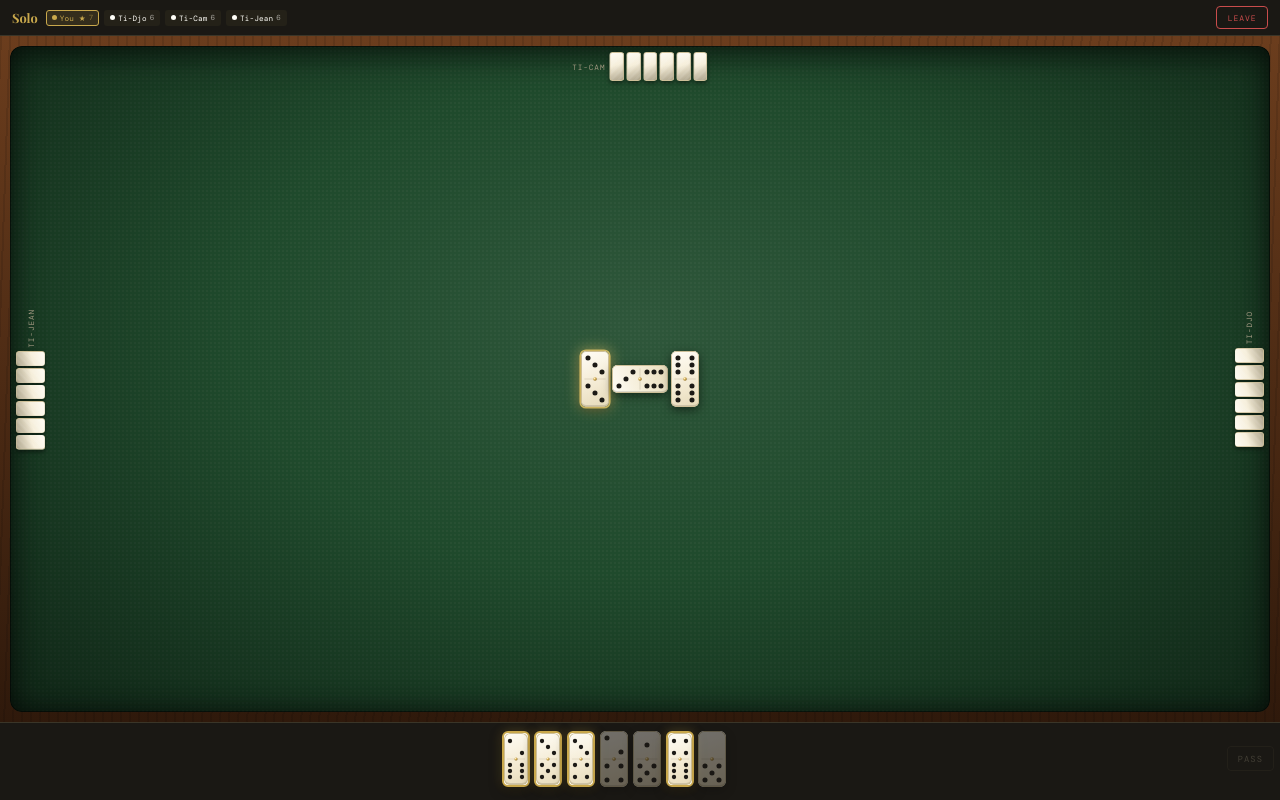
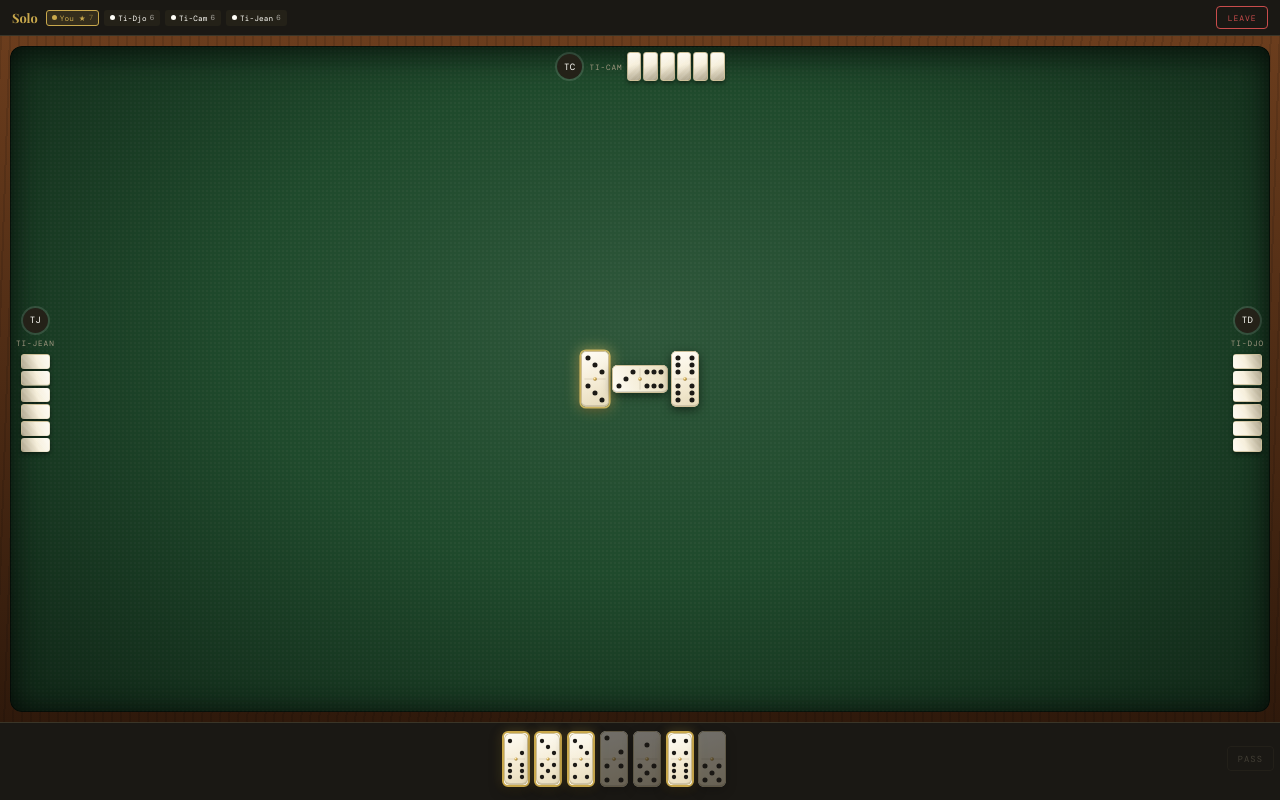
Before and after one commit to WorkVolt-tech/PlayVolt, a React (Vite) app in the folder dominoes/: page /solo in a window 1280 px wide. Built offline with nearby package versions, Linux system fonts and the light colour scheme.

Commit message:
Add files via upload

```diff
--- a/dominoes/src/components/OpponentHands.css
+++ b/dominoes/src/components/OpponentHands.css
@@ -53,10 +53,27 @@
   white-space: nowrap;
 }
 
-.opponent-left .opponent-name,
-.opponent-right .opponent-name {
-  writing-mode: vertical-rl;
-  transform: rotate(180deg);
+/* ── Seat plates ─────────────────────────────────────────────────── */
+.seat-plate { display: flex; align-items: center; gap: 5px; }
+.opponent-left .seat-plate,
+.opponent-right .seat-plate { flex-direction: column; gap: 3px; margin-bottom: 2px; }
+.seat-ring {
+  width: calc(var(--opp-w, 14px) * 2); height: calc(var(--opp-w, 14px) * 2);
+  min-width: 24px; min-height: 24px;
+  border-radius: 50%; padding: 2px; box-sizing: border-box; flex-shrink: 0;
+}
+.seat-initials {
+  width: 100%; height: 100%; border-radius: 50%;
+  background: #242118; color: var(--ivory, #f0ead8);
+  display: flex; align-items: center; justify-content: center;
+  font-family: 'DM Mono', ui-monospace, monospace;
+  font-size: calc(var(--opp-w, 14px) * 0.62); letter-spacing: 0.02em;
+}
+.opponent-area.is-turn .seat-initials { color: var(--gold-glow, #e8c96a); }
+@media (orientation: landscape) and (max-height: 500px) {
+  .opponent-left .opponent-name, .opponent-right .opponent-name { display: none; }
+  .seat-ring { min-width: 20px; min-height: 20px; }
+  .seat-initials { font-size: 8px; }
 }
 
 .opponent-area.is-turn .opponent-name { color: var(--gold); }
@@ -71,7 +88,7 @@
   flex-direction: column;
   flex-wrap: wrap;
   align-content: center;
-  max-height: calc(100% - 3.2rem);   /* leave room for the name */
+  max-height: calc(100% - 4.4rem);   /* leave room for the seat plate */
 }
 
 .opponent-tile {
--- a/dominoes/src/components/OpponentHands.jsx
+++ b/dominoes/src/components/OpponentHands.jsx
@@ -1,7 +1,16 @@
 import './OpponentHands.css'
 import TileBack from './TileBack'
 
-export default function OpponentHands({ players, myInfo, roomData }) {
+// Initials for a seat plate: "Ti-Djo" → "TD", "Maxo" → "MA".
+function initials(name = '') {
+  const parts = String(name).split(/[\s\-_.]+/).filter(Boolean)
+  const s = parts.length > 1 ? parts[0][0] + parts[1][0] : String(name).slice(0, 2)
+  return s.toUpperCase()
+}
+
+// turnClock (optional, multiplayer): { start, limit } in ms. When given, the
+// active player's plate shows the time left as a gold ring that drains.
+export default function OpponentHands({ players, myInfo, roomData, turnClock }) {
   const mySeat = myInfo?.seat ?? 0
 
   // Position relative to MY seat (counter-clockwise: 1=right, 2=top, 3=left)
@@ -24,7 +33,30 @@ export default function OpponentHands({ players, myInfo, roomData }) {
           const isActive = roomData?.current_turn === p.seat
           return (
             <div key={p.seat} className={`opponent-area opponent-${pos} ${isActive ? 'is-turn' : ''}`}>
-              <div className="opponent-name">{p.nickname}</div>
+              {(() => {
+                // Seat plate: initials in a circle, the name beside it. On the
+                // active player, a ring — draining with the turn clock when
+                // there is one, solid gold when there isn't.
+                let ring = 'rgba(255,255,255,0.12)'
+                if (isActive) {
+                  if (turnClock?.start && turnClock?.limit && !p.is_ai) {   // bots never time out
+                    const left = Math.max(0, Math.min(1, 1 - (Date.now() - turnClock.start) / turnClock.limit))
+                    const deg = Math.round(left * 360)
+                    const col = left <= 0.125 ? '#e0605c' : '#e8c96a'
+                    ring = `conic-gradient(${col} 0deg ${deg}deg, rgba(255,255,255,0.12) ${deg}deg 360deg)`
+                  } else {
+                    ring = '#e8c96a'
+                  }
+                }
+                return (
+                  <div className="seat-plate">
+                    <div className="seat-ring" style={{ background: ring }}>
+                      <div className="seat-initials">{initials(p.nickname)}</div>
+                    </div>
+                    <div className="opponent-name">{p.nickname}</div>
+                  </div>
+                )
+              })()}
               <div className={`opponent-tiles opponent-tiles-${pos}`}>
                 {Array.from({ length: count }).map((_, i) => (
                   // Across the table, tiles stand upright; to your left and
--- a/dominoes/src/components/RoundOverlay.jsx
+++ b/dominoes/src/components/RoundOverlay.jsx
@@ -1,3 +1,4 @@
+import TileFace from './TileFace'
 import './RoundOverlay.css'
 
 export default function RoundOverlay({ roomData, players, myInfo, onNextRound, onLeaveLobby, leaveLabel, canContinue = false, onPlayAgain }) {
@@ -56,23 +57,31 @@ export default function RoundOverlay({ roomData, players, myInfo, onNextRound, o
           </div>
         </div>
 
-        {/* Scores */}
-        <table className="scores-table">
-          <thead>
-            <tr>
-              <th>Player</th>
-              {isBlocked && <th style={{ textAlign: 'right' }}>Pips</th>}
-            </tr>
-          </thead>
-          <tbody>
-            {results.map(r => (
-              <tr key={r.seat} className={r.seat === roundWinnerSeat ? 'winner' : ''}>
-                <td>{r.nickname}{r.seat === myInfo.seat ? ' (you)' : ''}{r.seat === roundWinnerSeat ? ' 👑' : ''}</td>
-                {isBlocked && <td style={{ textAlign: 'right', fontWeight: r.seat === roundWinnerSeat ? 700 : 400 }}>{r.pips}</td>}
-              </tr>
-            ))}
-          </tbody>
-        </table>
+        {/* The reveal: everyone's remaining tiles, face up, with pip totals —
+            so you can see what each player was holding and why it went the
+            way it did. */}
+        <div className="reveal">
+          <div className="reveal-head"><span>What everyone was holding</span><span>Pips</span></div>
+          {results.map(r => {
+            const won = r.seat === roundWinnerSeat
+            const tiles = Array.isArray(r.hand) ? r.hand : []
+            return (
+              <div key={r.seat} className={`reveal-row ${won ? 'won' : ''}`}>
+                <div className="reveal-name">
+                  {r.nickname}{r.seat === myInfo.seat ? ' (you)' : ''}{won ? ' 👑' : ''}
+                </div>
+                <div className="reveal-tiles">
+                  {tiles.length === 0
+                    ? <span className="reveal-out">Went out</span>
+                    : tiles.map((t, i) => (
+                        <div key={i} className="reveal-tile"><TileFace a={t[0]} b={t[1]} vertical={false} /></div>
+                      ))}
+                </div>
+                <div className="reveal-pips">{r.pips}</div>
+              </div>
+            )
+          })}
+        </div>
 
         <div className="modal-actions">
           {/* canContinue: nobody else can deal (solo), so you always can */}
```
